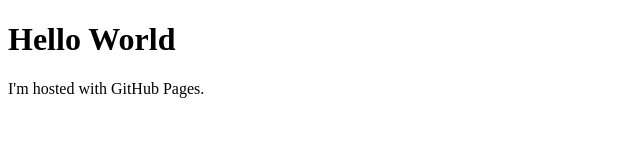
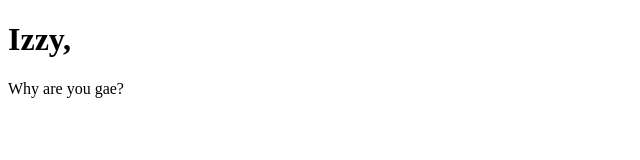
Before and after one commit to KusanagiBoi/kusanagiboi.github.io, a plain HTML site: page index.html in a window 1280 px wide. Shown: the whole page, without its empty margins (0-640 px from the left). Drawn offline with Linux system fonts and the light colour scheme.

Commit message:
Update index.html

```diff
--- a/index.html
+++ b/index.html
@@ -1,7 +1,7 @@
 <!DOCTYPE html>
 <html>
 <body>
-<h1>Hello World</h1>
-<p>I'm hosted with GitHub Pages.</p>
+<h1>Izzy,</h1>
+<p>Why are you gae?</p>
 </body>
 </html>
```
